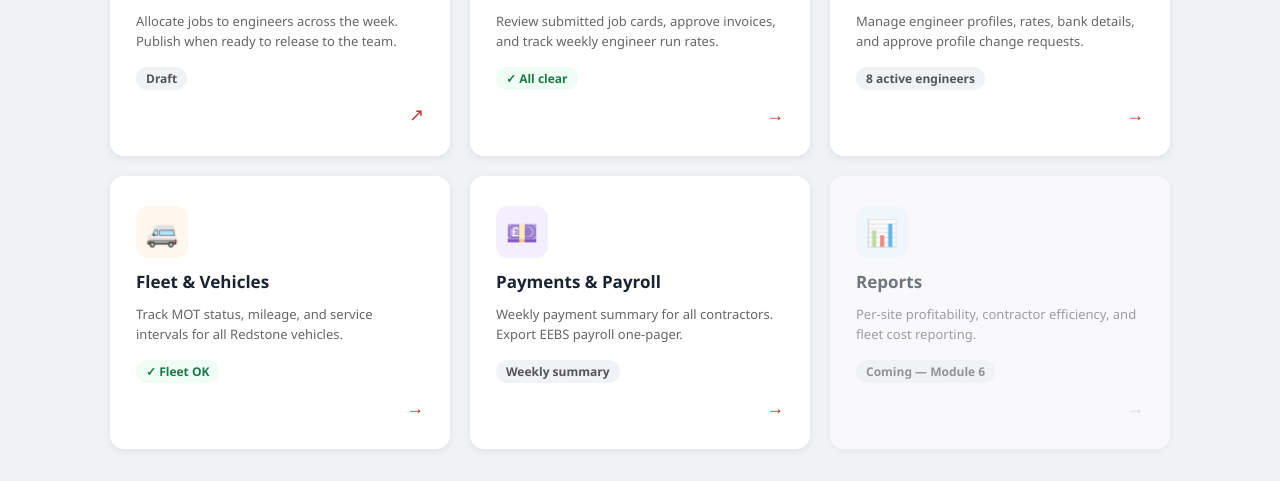
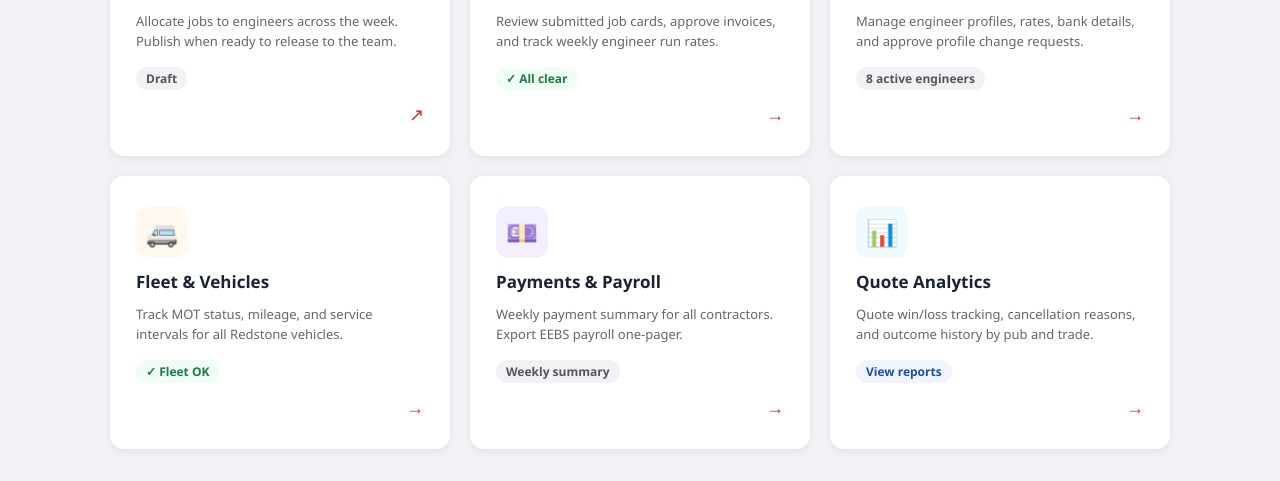
Before and after one commit to RedstonePDM/redstone-pdm-jobcard, a Flask app: page /admin in a window 1280 px wide. Shown: the part 467-948 px from the top of the page. Run offline with Flask 3, Linux system fonts and the light colour scheme; the visitor is signed in with stand-in values (Sample User, id 1); data that the repository does not hold is empty; parts of the project's set-up code (start-up, migrations or seed data) failed here and were passed over; some libraries are stand-ins or nearby versions.

Commit message:
Update admin_home.html

```diff
--- a/templates/admin_home.html
+++ b/templates/admin_home.html
@@ -235,12 +235,12 @@
       <div class="tile-arrow">→</div>
     </a>
 
-    <a href="#" class="tile" style="opacity:0.6;cursor:default" onclick="return false">
+    <a href="/admin/reports" class="tile">
       <div class="tile-icon teal">📊</div>
-      <div class="tile-title">Reports</div>
-      <div class="tile-desc">Per-site profitability, contractor efficiency, and fleet cost reporting.</div>
-      <div class="tile-badge grey">Coming — Module 6</div>
-      <div class="tile-arrow" style="color:#ccc">→</div>
+      <div class="tile-title">Quote Analytics</div>
+      <div class="tile-desc">Quote win/loss tracking, cancellation reasons, and outcome history by pub and trade.</div>
+      <div class="tile-badge blue">View reports</div>
+      <div class="tile-arrow">→</div>
     </a>
 
   </div>
```
